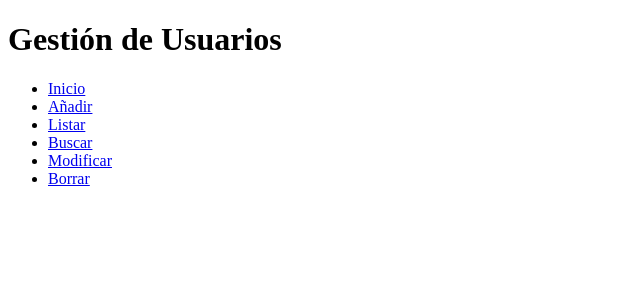
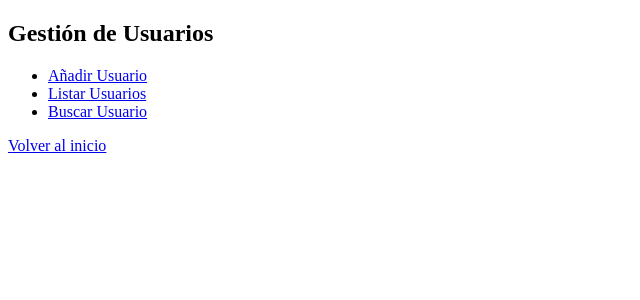
Before and after one commit to SergioJRGZ/Conce, a PHP site: page /usuarios.php in a window 1280 px wide. Shown: the top 300 px of the page, without its empty margins (0-640 px from the left). Run offline with PHP 8.4, Linux system fonts and the light colour scheme.

Commit message:
Update usuarios.php
Página principal para manejar usuarios

```diff
--- a/usuarios.php
+++ b/usuarios.php
@@ -1,15 +1,3 @@
-<?php
-session_start();
-$host = "localhost";
-$user = "root";
-$pass = "rootroot";
-$db = "concesionario";
-$conn = new mysqli($host, $user, $pass, $db);
-if ($conn->connect_error) {
-    die("Conexión fallida: " . $conn->connect_error);
-}
-?>
-
 <!DOCTYPE html>
 <html lang="es">
 <head>
@@ -17,14 +5,16 @@ if ($conn->connect_error) {
     <title>Gestión de Usuarios</title>
 </head>
 <body>
-    <h1>Gestión de Usuarios</h1>
-    <ul>
-        <li><a href="index.php">Inicio</a></li>
-        <li><a href="usuarios_añadir.php">Añadir</a></li>
-        <li><a href="usuarios_listar.php">Listar</a></li>
-        <li><a href="usuarios_buscar.php">Buscar</a></li>
-        <li><a href="usuarios_modificar.php">Modificar</a></li>
-        <li><a href="usuarios_borrar.php">Borrar</a></li>
-    </ul>
+
+<h2>Gestión de Usuarios</h2>
+
+<ul>
+    <li><a href="añadir_usuario.php">Añadir Usuario</a></li>
+    <li><a href="listar_usuarios.php">Listar Usuarios</a></li>
+    <li><a href="buscar_usuario.php">Buscar Usuario</a></li>
+</ul>
+
+<a href="index.php">Volver al inicio</a>
+
 </body>
 </html>
```
